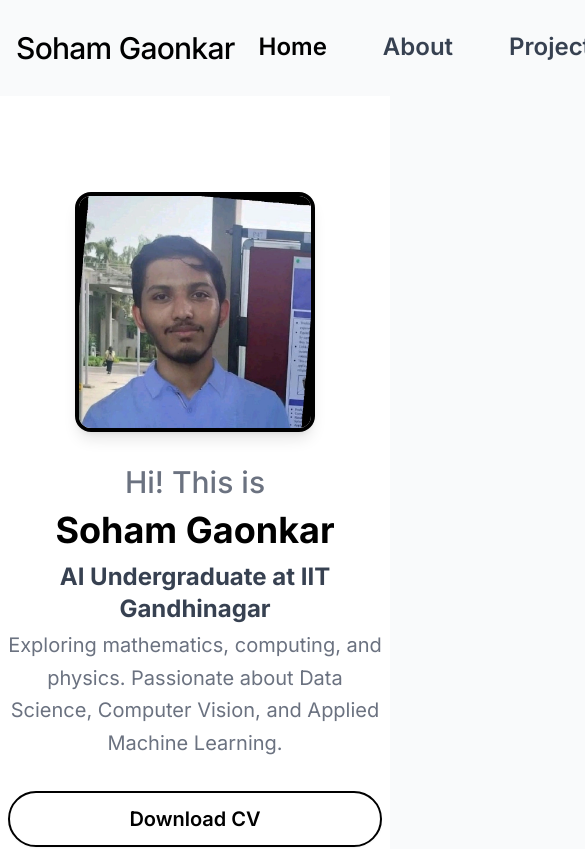
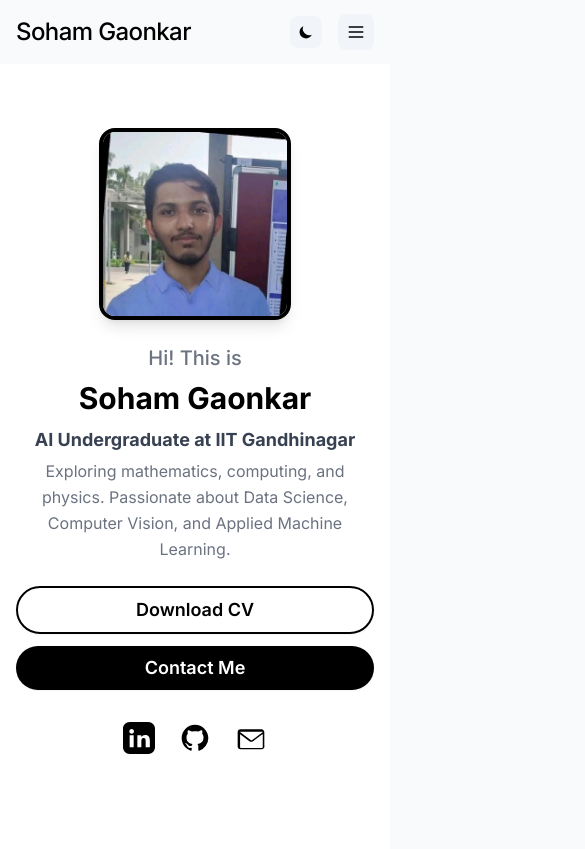
Before and after one commit to Soham-Gaonkar/Soham-Gaonkar.github.io, a React (Create React App) app: page / in a window 390 px wide. Shown: the top 849 px of the page, 585 px wide, since content can reach past the window. Built offline with nearby package versions, Linux system fonts and the light colour scheme.

Commit message:
added mobile compatibility

```diff
--- a/src/components/Navbar.tsx
+++ b/src/components/Navbar.tsx
@@ -11,6 +11,7 @@ const navLinks = [
 
 const Navbar: React.FC = () => {
   const [isDark, setIsDark] = useState(false);
+  const [isMobileMenuOpen, setIsMobileMenuOpen] = useState(false);
   const location = useLocation();
 
   const toggleDarkMode = () => {
@@ -22,21 +23,26 @@ const Navbar: React.FC = () => {
     }
   };
 
+  const toggleMobileMenu = () => {
+    setIsMobileMenuOpen(!isMobileMenuOpen);
+  };
+
   return (
-    <nav className="w-full h-24 flex items-center px-4 md:px-12 font-sans bg-transparent">
+    <nav className="w-full h-16 md:h-24 flex items-center px-4 md:px-12 font-sans bg-transparent relative">
       <div className="max-w-screen-2xl mx-auto flex items-center justify-between w-full">
         {/* Left: Name */}
-        <div className="text-3xl md:text-4xl font-medium text-black dark:text-white tracking-tight whitespace-nowrap" style={{ fontFamily: 'Inter, DM Sans, sans-serif' }}>
+        <div className="text-2xl md:text-4xl font-medium text-black dark:text-white tracking-tight whitespace-nowrap" style={{ fontFamily: 'Inter, DM Sans, sans-serif' }}>
           Soham Gaonkar
         </div>
-        {/* Right: Nav Links, Social Icons, Dark Mode */}
-        <div className="flex items-center gap-8">
+
+        {/* Desktop Navigation */}
+        <div className="hidden md:flex items-center gap-8">
           <div className="flex items-center gap-2">
             {navLinks.map((link) => (
               <Link
                 key={link.to}
                 to={link.to}
-                className={`text-2xl font-semibold px-6 py-1 transition-all duration-300 border-b-2 border-transparent
+                className={`text-lg md:text-2xl font-semibold px-4 md:px-6 py-1 transition-all duration-300 border-b-2 border-transparent
                   ${location.pathname === link.to
                     ? 'border-black dark:border-white text-black dark:text-white'
                     : 'hover:border-black hover:dark:border-white hover:text-black dark:hover:text-white text-gray-700 dark:text-gray-200'}
@@ -48,15 +54,15 @@ const Navbar: React.FC = () => {
             ))}
           </div>
           {/* Social Icons and Dark Mode Toggle */}
-          <div className="flex items-center gap-6 ml-6">
+          <div className="flex items-center gap-4 md:gap-6 ml-6">
             <a href="https://github.com/Soham-Gaonkar" target="_blank" rel="noopener noreferrer" aria-label="GitHub" className="text-black dark:text-white hover:text-gray-700 dark:hover:text-blue-400 transition text-3xl">
-              <svg className="w-8 h-8" fill="currentColor" viewBox="0 0 24 24"><path d="M12 2C6.477 2 2 6.484 2 12.021c0 4.425 2.865 8.18 6.839 9.504.5.092.682-.217.682-.483 0-.237-.008-.868-.013-1.703-2.782.605-3.369-1.343-3.369-1.343-.454-1.158-1.11-1.466-1.11-1.466-.908-.62.069-.608.069-.608 1.003.07 1.531 1.032 1.531 1.032.892 1.53 2.341 1.088 2.91.832.092-.647.35-1.088.636-1.338-2.22-.253-4.555-1.113-4.555-4.951 0-1.093.39-1.988 1.029-2.688-.103-.253-.446-1.272.098-2.65 0 0 .84-.27 2.75 1.026A9.564 9.564 0 0112 6.844c.85.004 1.705.115 2.504.337 1.909-1.296 2.747-1.027 2.747-1.027.546 1.379.203 2.398.1 2.651.64.7 1.028 1.595 1.028 2.688 0 3.848-2.339 4.695-4.566 4.942.359.31.678.921.678 1.856 0 1.338-.012 2.419-.012 2.747 0 .268.18.58.688.482A10.019 10.019 0 0022 12.021C22 6.484 17.523 2 12 2z"/></svg>
+              <svg className="w-6 h-6 md:w-8 md:h-8" fill="currentColor" viewBox="0 0 24 24"><path d="M12 2C6.477 2 2 6.484 2 12.021c0 4.425 2.865 8.18 6.839 9.504.5.092.682-.217.682-.483 0-.237-.008-.868-.013-1.703-2.782.605-3.369-1.343-3.369-1.343-.454-1.158-1.11-1.466-1.11-1.466-.908-.62.069-.608.069-.608 1.003.07 1.531 1.032 1.531 1.032.892 1.53 2.341 1.088 2.91.832.092-.647.35-1.088.636-1.338-2.22-.253-4.555-1.113-4.555-4.951 0-1.093.39-1.988 1.029-2.688-.103-.253-.446-1.272.098-2.65 0 0 .84-.27 2.75 1.026A9.564 9.564 0 0112 6.844c.85.004 1.705.115 2.504.337 1.909-1.296 2.747-1.027 2.747-1.027.546 1.379.203 2.398.1 2.651.64.7 1.028 1.595 1.028 2.688 0 3.848-2.339 4.695-4.566 4.942.359.31.678.921.678 1.856 0 1.338-.012 2.419-.012 2.747 0 .268.18.58.688.482A10.019 10.019 0 0022 12.021C22 6.484 17.523 2 12 2z"/></svg>
             </a>
             <a href="https://www.linkedin.com/in/soham-gaonkar-885426280/" target="_blank" rel="noopener noreferrer" aria-label="LinkedIn" className="text-black dark:text-white hover:text-gray-700 dark:hover:text-blue-400 transition text-3xl">
-              <svg className="w-8 h-8" fill="currentColor" viewBox="0 0 24 24"><path d="M19 0h-14c-2.76 0-5 2.24-5 5v14c0 2.76 2.24 5 5 5h14c2.76 0 5-2.24 5-5v-14c0-2.76-2.24-5-5-5zm-11 19h-3v-9h3v9zm-1.5-10.28c-.966 0-1.75-.79-1.75-1.75s.784-1.75 1.75-1.75 1.75.79 1.75 1.75-.784 1.75-1.75 1.75zm13.5 10.28h-3v-4.5c0-1.08-.02-2.47-1.5-2.47-1.5 0-1.73 1.17-1.73 2.39v4.58h-3v-9h2.89v1.23h.04c.4-.75 1.38-1.54 2.84-1.54 3.04 0 3.6 2 3.6 4.59v4.72z"/></svg>
+              <svg className="w-6 h-6 md:w-8 md:h-8" fill="currentColor" viewBox="0 0 24 24"><path d="M19 0h-14c-2.76 0-5 2.24-5 5v14c0 2.76 2.24 5 5 5h14c2.76 0 5-2.24 5-5v-14c0-2.76-2.24-5-5-5zm-11 19h-3v-9h3v9zm-1.5-10.28c-.966 0-1.75-.79-1.75-1.75s.784-1.75 1.75-1.75 1.75.79 1.75 1.75-.784 1.75-1.75 1.75zm13.5 10.28h-3v-4.5c0-1.08-.02-2.47-1.5-2.47-1.5 0-1.73 1.17-1.73 2.39v4.58h-3v-9h2.89v1.23h.04c.4-.75 1.38-1.54 2.84-1.54 3.04 0 3.6 2 3.6 4.59v4.72z"/></svg>
             </a>
             <a href="mailto:soham.gaonkar@iitgn.ac.in" className="text-black dark:text-white hover:text-red-600 transition text-3xl" aria-label="Email">
-              <svg className="w-8 h-8" fill="currentColor" viewBox="0 0 24 24"><path d="M2.01 6.81A2.25 2.25 0 0 1 4.25 5.5h15.5c.83 0 1.6.5 1.99 1.31.13.26.21.54.25.83v10.06A2.25 2.25 0 0 1 19.75 20.5H4.25A2.25 2.25 0 0 1 2 18.7V7.64c.04-.29.12-.57.25-.83zm1.72.69l8.27 6.2c.2.15.47.15.67 0l8.27-6.2a.75.75 0 0 0-.47-.19H4.25a.75.75 0 0 0-.52.19zm16.77 1.62l-6.98 5.23a2.25 2.25 0 0 1-2.72 0l-6.98-5.23V18.7c0 .41.34.75.75.75h15.5c.41 0 .75-.34.75-.75V9.12z"/></svg>
+              <svg className="w-6 h-6 md:w-8 md:h-8" fill="currentColor" viewBox="0 0 24 24"><path d="M2.01 6.81A2.25 2.25 0 0 1 4.25 5.5h15.5c.83 0 1.6.5 1.99 1.31.13.26.21.54.25.83v10.06A2.25 2.25 0 0 1 19.75 20.5H4.25A2.25 2.25 0 0 1 2 18.7V7.64c.04-.29.12-.57.25-.83zm1.72.69l8.27 6.2c.2.15.47.15.67 0l8.27-6.2a.75.75 0 0 0-.47-.19H4.25a.75.75 0 0 0-.52.19zm16.77 1.62l-6.98 5.23a2.25 2.25 0 0 1-2.72 0l-6.98-5.23V18.7c0 .41.34.75.75.75h15.5c.41 0 .75-.34.75-.75V9.12z"/></svg>
             </a>
             <button
               onClick={toggleDarkMode}
@@ -64,7 +70,7 @@ const Navbar: React.FC = () => {
               aria-label="Toggle dark mode"
             >
               {isDark ? (
-                <svg className="w-5 h-5" fill="currentColor" viewBox="0 0 20 20">
+                <svg className="w-4 h-4 md:w-5 md:h-5" fill="currentColor" viewBox="0 0 20 20">
                   <path
                     fillRule="evenodd"
                     d="M10 2a1 1 0 011 1v1a1 1 0 11-2 0V3a1 1 0 011-1zm4 8a4 4 0 11-8 0 4 4 0 018 0zm-.464 4.95l.707.707a1 1 0 001.414-1.414l-.707-.707a1 1 0 00-1.414 1.414zm2.12-10.607a1 1 0 010 1.414l-.706.707a1 1 0 11-1.414-1.414l.707-.707a1 1 0 011.414 0zM17 11a1 1 0 100-2h-1a1 1 0 100 2h1zm-7 4a1 1 0 011 1v1a1 1 0 11-2 0v-1a1 1 0 011-1zM5.05 6.464A1 1 0 106.465 5.05l-.708-.707a1 1 0 00-1.414 1.414l.707.707zm1.414 8.486l-.707.707a1 1 0 01-1.414-1.414l.707-.707a1 1 0 011.414 1.414zM4 11a1 1 0 100-2H3a1 1 0 000 2h1z"
@@ -72,14 +78,80 @@ const Navbar: React.FC = () => {
                   />
                 </svg>
               ) : (
-                <svg className="w-5 h-5" fill="currentColor" viewBox="0 0 20 20">
+                <svg className="w-4 h-4 md:w-5 md:h-5" fill="currentColor" viewBox="0 0 20 20">
                   <path d="M17.293 13.293A8 8 0 016.707 2.707a8.001 8.001 0 1010.586 10.586z" />
                 </svg>
               )}
             </button>
           </div>
         </div>
+
+        {/* Mobile Menu Button */}
+        <div className="md:hidden flex items-center gap-4">
+          <button
+            onClick={toggleDarkMode}
+            className="p-2 rounded-lg bg-slate-100 dark:bg-slate-800 text-black dark:text-white hover:bg-slate-200 dark:hover:bg-slate-700 transition-colors duration-200"
+            aria-label="Toggle dark mode"
+          >
+            {isDark ? (
+              <svg className="w-4 h-4" fill="currentColor" viewBox="0 0 20 20">
+                <path
+                  fillRule="evenodd"
+                  d="M10 2a1 1 0 011 1v1a1 1 0 11-2 0V3a1 1 0 011-1zm4 8a4 4 0 11-8 0 4 4 0 018 0zm-.464 4.95l.707.707a1 1 0 001.414-1.414l-.707-.707a1 1 0 00-1.414 1.414zm2.12-10.607a1 1 0 010 1.414l-.706.707a1 1 0 11-1.414-1.414l.707-.707a1 1 0 011.414 0zM17 11a1 1 0 100-2h-1a1 1 0 100 2h1zm-7 4a1 1 0 011 1v1a1 1 0 11-2 0v-1a1 1 0 011-1zM5.05 6.464A1 1 0 106.465 5.05l-.708-.707a1 1 0 00-1.414 1.414l.707.707zm1.414 8.486l-.707.707a1 1 0 01-1.414-1.414l.707-.707a1 1 0 011.414 1.414zM4 11a1 1 0 100-2H3a1 1 0 000 2h1z"
+                  clipRule="evenodd"
+                />
+              </svg>
+            ) : (
+              <svg className="w-4 h-4" fill="currentColor" viewBox="0 0 20 20">
+                <path d="M17.293 13.293A8 8 0 016.707 2.707a8.001 8.001 0 1010.586 10.586z" />
+              </svg>
+            )}
+          </button>
+          <button
+            onClick={toggleMobileMenu}
+            className="p-2 rounded-lg bg-slate-100 dark:bg-slate-800 text-black dark:text-white hover:bg-slate-200 dark:hover:bg-slate-700 transition-colors duration-200"
+            aria-label="Toggle mobile menu"
+          >
+            <svg className="w-5 h-5" fill="none" stroke="currentColor" viewBox="0 0 24 24">
+              <path strokeLinecap="round" strokeLinejoin="round" strokeWidth={2} d="M4 6h16M4 12h16M4 18h16" />
+            </svg>
+          </button>
+        </div>
       </div>
+
+      {/* Mobile Menu */}
+      {isMobileMenuOpen && (
+        <div className="md:hidden absolute top-full left-0 right-0 bg-white dark:bg-zinc-900 border-t border-gray-200 dark:border-gray-700 shadow-lg z-50">
+          <div className="flex flex-col py-4">
+            {navLinks.map((link) => (
+              <Link
+                key={link.to}
+                to={link.to}
+                onClick={() => setIsMobileMenuOpen(false)}
+                className={`text-lg font-semibold px-6 py-3 transition-all duration-300 border-l-4 border-transparent
+                  ${location.pathname === link.to
+                    ? 'border-black dark:border-white text-black dark:text-white bg-gray-50 dark:bg-zinc-800'
+                    : 'hover:border-black hover:dark:border-white hover:text-black dark:hover:text-white text-gray-700 dark:text-gray-200 hover:bg-gray-50 dark:hover:bg-zinc-800'}
+                `}
+                style={{ fontFamily: 'Inter, DM Sans, sans-serif' }}
+              >
+                {link.label}
+              </Link>
+            ))}
+            <div className="flex items-center justify-center gap-6 px-6 py-4 border-t border-gray-200 dark:border-gray-700 mt-2">
+              <a href="https://github.com/Soham-Gaonkar" target="_blank" rel="noopener noreferrer" aria-label="GitHub" className="text-black dark:text-white hover:text-gray-700 dark:hover:text-blue-400 transition">
+                <svg className="w-6 h-6" fill="currentColor" viewBox="0 0 24 24"><path d="M12 2C6.477 2 2 6.484 2 12.021c0 4.425 2.865 8.18 6.839 9.504.5.092.682-.217.682-.483 0-.237-.008-.868-.013-1.703-2.782.605-3.369-1.343-3.369-1.343-.454-1.158-1.11-1.466-1.11-1.466-.908-.62.069-.608.069-.608 1.003.07 1.531 1.032 1.531 1.032.892 1.53 2.341 1.088 2.91.832.092-.647.35-1.088.636-1.338-2.22-.253-4.555-1.113-4.555-4.951 0-1.093.39-1.988 1.029-2.688-.103-.253-.446-1.272.098-2.65 0 0 .84-.27 2.75 1.026A9.564 9.564 0 0112 6.844c.85.004 1.705.115 2.504.337 1.909-1.296 2.747-1.027 2.747-1.027.546 1.379.203 2.398.1 2.651.64.7 1.028 1.595 1.028 2.688 0 3.848-2.339 4.695-4.566 4.942.359.31.678.921.678 1.856 0 1.338-.012 2.419-.012 2.747 0 .268.18.58.688.482A10.019 10.019 0 0022 12.021C22 6.484 17.523 2 12 2z"/></svg>
+              </a>
+              <a href="https://www.linkedin.com/in/soham-gaonkar-885426280/" target="_blank" rel="noopener noreferrer" aria-label="LinkedIn" className="text-black dark:text-white hover:text-gray-700 dark:hover:text-blue-400 transition">
+                <svg className="w-6 h-6" fill="currentColor" viewBox="0 0 24 24"><path d="M19 0h-14c-2.76 0-5 2.24-5 5v14c0 2.76 2.24 5 5 5h14c2.76 0 5-2.24 5-5v-14c0-2.76-2.24-5-5-5zm-11 19h-3v-9h3v9zm-1.5-10.28c-.966 0-1.75-.79-1.75-1.75s.784-1.75 1.75-1.75 1.75.79 1.75 1.75-.784 1.75-1.75 1.75zm13.5 10.28h-3v-4.5c0-1.08-.02-2.47-1.5-2.47-1.5 0-1.73 1.17-1.73 2.39v4.58h-3v-9h2.89v1.23h.04c.4-.75 1.38-1.54 2.84-1.54 3.04 0 3.6 2 3.6 4.59v4.72z"/></svg>
+              </a>
+              <a href="mailto:soham.gaonkar@iitgn.ac.in" className="text-black dark:text-white hover:text-red-600 transition" aria-label="Email">
+                <svg className="w-6 h-6" fill="currentColor" viewBox="0 0 24 24"><path d="M2.01 6.81A2.25 2.25 0 0 1 4.25 5.5h15.5c.83 0 1.6.5 1.99 1.31.13.26.21.54.25.83v10.06A2.25 2.25 0 0 1 19.75 20.5H4.25A2.25 2.25 0 0 1 2 18.7V7.64c.04-.29.12-.57.25-.83zm1.72.69l8.27 6.2c.2.15.47.15.67 0l8.27-6.2a.75.75 0 0 0-.47-.19H4.25a.75.75 0 0 0-.52.19zm16.77 1.62l-6.98 5.23a2.25 2.25 0 0 1-2.72 0l-6.98-5.23V18.7c0 .41.34.75.75.75h15.5c.41 0 .75-.34.75-.75V9.12z"/></svg>
+              </a>
+            </div>
+          </div>
+        </div>
+      )}
     </nav>
   );
 };
--- a/src/pages/Home.tsx
+++ b/src/pages/Home.tsx
@@ -2,55 +2,55 @@ import React from 'react';
 
 const Home: React.FC = () => (
   <main className="min-h-screen bg-white dark:bg-[#181c24] transition-colors duration-300 flex flex-col font-sans">
-    <div className="flex flex-1 items-start justify-center w-full pt-24 pb-4">
-      <div className="w-full max-w-screen-lg flex flex-col md:flex-row items-center justify-center px-2 md:px-8 gap-8">
+    <div className="flex flex-1 items-start justify-center w-full pt-16 md:pt-24 pb-4">
+      <div className="w-full max-w-screen-lg flex flex-col md:flex-row items-center justify-center px-4 md:px-8 gap-6 md:gap-8">
         {/* Left: Profile Image */}
         <div className="flex flex-col items-center md:items-start w-full md:w-1/2 justify-center">
           <img
             src="/assets/profile.jpg"
             alt="Soham Gaonkar"
-            className="w-60 h-60 md:w-80 md:h-80 rounded-2xl object-cover shadow-lg border-4 border-black dark:border-white"
+            className="w-48 h-48 sm:w-60 sm:h-60 md:w-80 md:h-80 rounded-2xl object-cover shadow-lg border-4 border-black dark:border-white"
           />
         </div>
         {/* Right: Hero Content */}
         <div className="flex flex-col items-center md:items-start w-full md:w-1/2 text-center md:text-left justify-center max-w-full">
-          <div className="text-3xl font-medium text-gray-500 dark:text-gray-400 mb-2">Hi! This is</div>
-          <h1 className="text-4xl md:text-5xl font-extrabold text-black dark:text-[#e0e6f0] mb-2 leading-tight whitespace-nowrap" style={{ fontFamily: 'Inter, DM Sans, sans-serif' }}>
+          <div className="text-xl sm:text-2xl md:text-3xl font-medium text-gray-500 dark:text-gray-400 mb-2">Hi! This is</div>
+          <h1 className="text-3xl sm:text-4xl md:text-5xl font-extrabold text-black dark:text-[#e0e6f0] mb-2 leading-tight whitespace-nowrap" style={{ fontFamily: 'Inter, DM Sans, sans-serif' }}>
             Soham Gaonkar
           </h1>
-          <div className="text-2xl md:text-3xl font-bold text-gray-700 dark:text-[#b0b8c9] mb-1" style={{ fontFamily: 'Inter, DM Sans, sans-serif' }}>
+          <div className="text-lg sm:text-xl md:text-2xl lg:text-3xl font-bold text-gray-700 dark:text-[#b0b8c9] mb-1" style={{ fontFamily: 'Inter, DM Sans, sans-serif' }}>
             AI Undergraduate at IIT Gandhinagar
           </div>
-          <div className="text-xl md:text-2xl text-gray-500 dark:text-[#a0a7b8] mb-8 max-w-2xl leading-relaxed" style={{ fontFamily: 'Inter, DM Sans, sans-serif' }}>
+          <div className="text-base sm:text-lg md:text-xl lg:text-2xl text-gray-500 dark:text-[#a0a7b8] mb-6 md:mb-8 max-w-2xl leading-relaxed" style={{ fontFamily: 'Inter, DM Sans, sans-serif' }}>
             Exploring mathematics, computing, and physics. Passionate about Data Science, Computer Vision, and Applied Machine Learning.
           </div>
-          <div className="flex flex-col sm:flex-row gap-4 mb-6 w-full justify-center md:justify-start">
+          <div className="flex flex-col sm:flex-row gap-3 md:gap-4 mb-6 w-full justify-center md:justify-start">
             <a
               href="/assets/resume.pdf"
               target="_blank"
               rel="noopener noreferrer"
-              className="px-8 py-3 rounded-full border-2 border-black dark:border-white text-black dark:text-white bg-transparent font-semibold text-xl shadow-sm hover:bg-black hover:text-white dark:hover:bg-white dark:hover:text-black transition-all duration-300"
+              className="px-6 md:px-8 py-2 md:py-3 rounded-full border-2 border-black dark:border-white text-black dark:text-white bg-transparent font-semibold text-lg md:text-xl shadow-sm hover:bg-black hover:text-white dark:hover:bg-white dark:hover:text-black transition-all duration-300"
               style={{ fontFamily: 'Inter, DM Sans, sans-serif' }}
             >
               Download CV
             </a>
             <a
               href="mailto:soham.gaonkar@iitgn.ac.in"
-              className="px-8 py-3 rounded-full bg-black text-white dark:bg-white dark:text-black font-semibold text-xl shadow-sm hover:scale-105 transition-all duration-300"
+              className="px-6 md:px-8 py-2 md:py-3 rounded-full bg-black text-white dark:bg-white dark:text-black font-semibold text-lg md:text-xl shadow-sm hover:scale-105 transition-all duration-300"
               style={{ fontFamily: 'Inter, DM Sans, sans-serif' }}
             >
               Contact Me
             </a>
           </div>
-          <div className="flex gap-8 mt-2 justify-center md:justify-start">
-            <a href="https://www.linkedin.com/in/soham-gaonkar-885426280/" target="_blank" rel="noopener noreferrer" aria-label="LinkedIn" className="text-5xl text-black dark:text-white hover:scale-110 transition-transform">
-              <svg className="w-12 h-12" fill="currentColor" viewBox="0 0 24 24"><path d="M19 0h-14c-2.76 0-5 2.24-5 5v14c0 2.76 2.24 5 5 5h14c2.76 0 5-2.24 5-5v-14c0-2.76-2.24-5-5-5zm-11 19h-3v-9h3v9zm-1.5-10.28c-.966 0-1.75-.79-1.75-1.75s.784-1.75 1.75-1.75 1.75.79 1.75 1.75-.784 1.75-1.75 1.75zm13.5 10.28h-3v-4.5c0-1.08-.02-2.47-1.5-2.47-1.5 0-1.73 1.17-1.73 2.39v4.58h-3v-9h2.89v1.23h.04c.4-.75 1.38-1.54 2.84-1.54 3.04 0 3.6 2 3.6 4.59v4.72z"/></svg>
+          <div className="flex gap-6 md:gap-8 mt-2 justify-center md:justify-start">
+            <a href="https://www.linkedin.com/in/soham-gaonkar-885426280/" target="_blank" rel="noopener noreferrer" aria-label="LinkedIn" className="text-black dark:text-white hover:scale-110 transition-transform">
+              <svg className="w-8 h-8 sm:w-10 sm:h-10 md:w-12 md:h-12" fill="currentColor" viewBox="0 0 24 24"><path d="M19 0h-14c-2.76 0-5 2.24-5 5v14c0 2.76 2.24 5 5 5h14c2.76 0 5-2.24 5-5v-14c0-2.76-2.24-5-5-5zm-11 19h-3v-9h3v9zm-1.5-10.28c-.966 0-1.75-.79-1.75-1.75s.784-1.75 1.75-1.75 1.75.79 1.75 1.75-.784 1.75-1.75 1.75zm13.5 10.28h-3v-4.5c0-1.08-.02-2.47-1.5-2.47-1.5 0-1.73 1.17-1.73 2.39v4.58h-3v-9h2.89v1.23h.04c.4-.75 1.38-1.54 2.84-1.54 3.04 0 3.6 2 3.6 4.59v4.72z"/></svg>
             </a>
-            <a href="https://github.com/Soham-Gaonkar" target="_blank" rel="noopener noreferrer" aria-label="GitHub" className="text-5xl text-black dark:text-white hover:scale-110 transition-transform">
-              <svg className="w-12 h-12" fill="currentColor" viewBox="0 0 24 24"><path d="M12 2C6.477 2 2 6.484 2 12.021c0 4.425 2.865 8.18 6.839 9.504.5.092.682-.217.682-.483 0-.237-.008-.868-.013-1.703-2.782.605-3.369-1.343-3.369-1.343-.454-1.158-1.11-1.466-1.11-1.466-.908-.62.069-.608.069-.608 1.003.07 1.531 1.032 1.531 1.032.892 1.53 2.341 1.088 2.91.832.092-.647.35-1.088.636-1.338-2.22-.253-4.555-1.113-4.555-4.951 0-1.093.39-1.988 1.029-2.688-.103-.253-.446-1.272.098-2.65 0 0 .84-.27 2.75 1.026A9.564 9.564 0 0112 6.844c.85.004 1.705.115 2.504.337 1.909-1.296 2.747-1.027 2.747-1.027.546 1.379.203 2.398.1 2.651.64.7 1.028 1.595 1.028 2.688 0 3.848-2.339 4.695-4.566 4.942.359.31.678.921.678 1.856 0 1.338-.012 2.419-.012 2.747 0 .268.18.58.688.482A10.019 10.019 0 0022 12.021C22 6.484 17.523 2 12 2z"/></svg>
+            <a href="https://github.com/Soham-Gaonkar" target="_blank" rel="noopener noreferrer" aria-label="GitHub" className="text-black dark:text-white hover:scale-110 transition-transform">
+              <svg className="w-8 h-8 sm:w-10 sm:h-10 md:w-12 md:h-12" fill="currentColor" viewBox="0 0 24 24"><path d="M12 2C6.477 2 2 6.484 2 12.021c0 4.425 2.865 8.18 6.839 9.504.5.092.682-.217.682-.483 0-.237-.008-.868-.013-1.703-2.782.605-3.369-1.343-3.369-1.343-.454-1.158-1.11-1.466-1.11-1.466-.908-.62.069-.608.069-.608 1.003.07 1.531 1.032 1.531 1.032.892 1.53 2.341 1.088 2.91.832.092-.647.35-1.088.636-1.338-2.22-.253-4.555-1.113-4.555-4.951 0-1.093.39-1.988 1.029-2.688-.103-.253-.446-1.272.098-2.65 0 0 .84-.27 2.75 1.026A9.564 9.564 0 0112 6.844c.85.004 1.705.115 2.504.337 1.909-1.296 2.747-1.027 2.747-1.027.546 1.379.203 2.398.1 2.651.64.7 1.028 1.595 1.028 2.688 0 3.848-2.339 4.695-4.566 4.942.359.31.678.921.678 1.856 0 1.338-.012 2.419-.012 2.747 0 .268.18.58.688.482A10.019 10.019 0 0022 12.021C22 6.484 17.523 2 12 2z"/></svg>
             </a>
-            <a href="mailto:soham.gaonkar@iitgn.ac.in" aria-label="Email" className="text-5xl text-black dark:text-white hover:text-red-600 transition-transform">
-              <svg className="w-12 h-12" fill="currentColor" viewBox="0 0 24 24"><path d="M2.01 6.81A2.25 2.25 0 0 1 4.25 5.5h15.5c.83 0 1.6.5 1.99 1.31.13.26.21.54.25.83v10.06A2.25 2.25 0 0 1 19.75 20.5H4.25A2.25 2.25 0 0 1 2 18.7V7.64c.04-.29.12-.57.25-.83zm1.72.69l8.27 6.2c.2.15.47.15.67 0l8.27-6.2a.75.75 0 0 0-.47-.19H4.25a.75.75 0 0 0-.52.19zm16.77 1.62l-6.98 5.23a2.25 2.25 0 0 1-2.72 0l-6.98-5.23V18.7c0 .41.34.75.75.75h15.5c.41 0 .75-.34.75-.75V9.12z"/></svg>
+            <a href="mailto:soham.gaonkar@iitgn.ac.in" aria-label="Email" className="text-black dark:text-white hover:text-red-600 transition-transform">
+              <svg className="w-8 h-8 sm:w-10 sm:h-10 md:w-12 md:h-12" fill="currentColor" viewBox="0 0 24 24"><path d="M2.01 6.81A2.25 2.25 0 0 1 4.25 5.5h15.5c.83 0 1.6.5 1.99 1.31.13.26.21.54.25.83v10.06A2.25 2.25 0 0 1 19.75 20.5H4.25A2.25 2.25 0 0 1 2 18.7V7.64c.04-.29.12-.57.25-.83zm1.72.69l8.27 6.2c.2.15.47.15.67 0l8.27-6.2a.75.75 0 0 0-.47-.19H4.25a.75.75 0 0 0-.52.19zm16.77 1.62l-6.98 5.23a2.25 2.25 0 0 1-2.72 0l-6.98-5.23V18.7c0 .41.34.75.75.75h15.5c.41 0 .75-.34.75-.75V9.12z"/></svg>
             </a>
           </div>
         </div>
```
Also changed, not shown: src/pages/Projects.tsx (+16 -16 lines).
